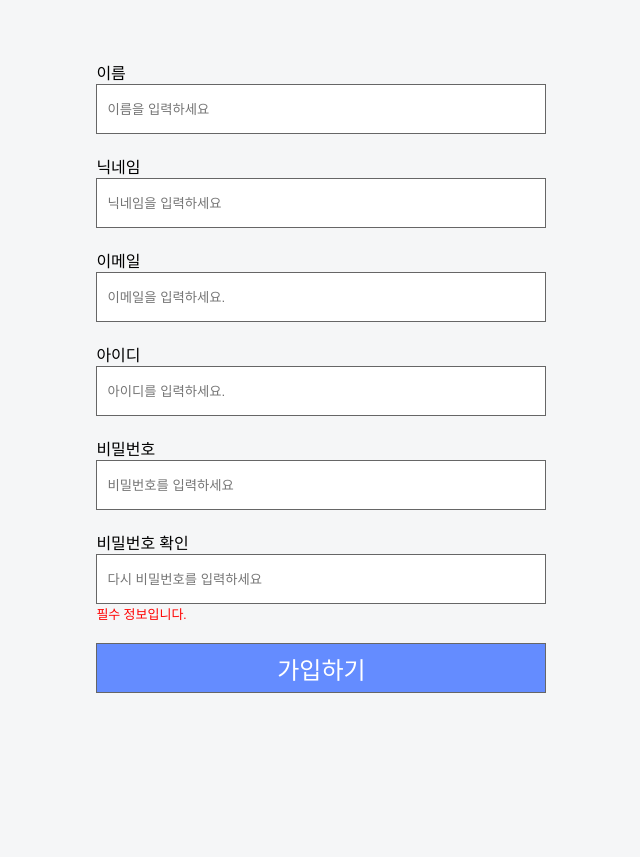
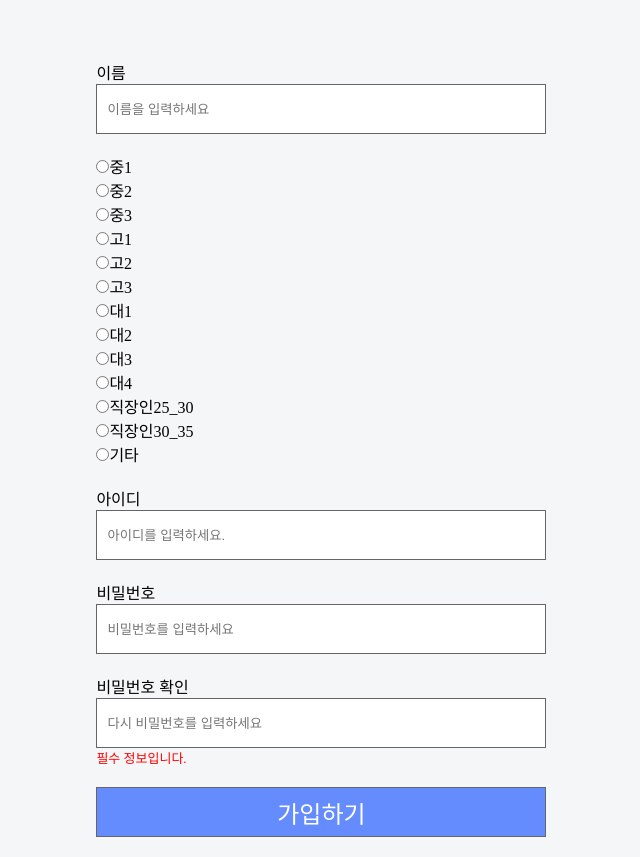
Before and after one commit to XITO404/SSP_Project, a Flask app: template templates/signup.html in a window 1280 px wide. Shown: the whole page, without its empty margins (390-1030 px from the left). Before the commit the page ends 693 px from the top, so only its background shows below. Run offline with Flask 2, Linux system fonts and the light colour scheme; the template is opened without the code that fills it, so the values that code supplies are empty.

Commit message:
오타 수정

```diff
--- a/app.py
+++ b/app.py
@@ -11,5 +11,9 @@ app = Flask(__name__)
 def mainpage():
     return render_template("mainpage.html")
 
+#@app.route()
+def signup():
+    return render_template("signup.html")
+
 if __name__ == '__main__':
     app.run(debug=True)
--- a/templates/mainpage.html
+++ b/templates/mainpage.html
@@ -88,7 +88,7 @@
                     <img src="ssp_logo.JPG"></img>
                 </div>
                  <div id="login" style="float:right;" >
-                    <a href='./basic.html'>Login</a>
+                    <a href='./login.html'>Login</a>
                      &nbsp;&nbsp;&nbsp;&nbsp;&nbsp;&nbsp;
                     <a href='./signup.html'>Sign Up</a>
                      &nbsp;&nbsp;&nbsp;&nbsp;&nbsp;&nbsp;&nbsp;&nbsp;&nbsp;&nbsp;&nbsp;
--- a/templates/signup.html
+++ b/templates/signup.html
@@ -31,15 +31,29 @@
     </head>
 
     <body>
-		<form method ="post">
+		<form method ="post" action="../db.py">
 			<div>
 				<ul>
 					<li><span >이름 </span><br><input type = "text" placeholder = "이름을 입력하세요" class = 'box' name="name" id='name'/></li>
-					<li><span >닉네임 </span><br><input type = "text" placeholder = "닉네임을 입력하세요" class = 'box' name="nickname" id='nickname'/></li>
-					<li><span >이메일</span><br><input type = "text" placeholder = "이메일을 입력하세요." class = 'box' name="email" id='mail'/></li>
+					<li>
+						<label>
+							<input type="radio" name="label">중1<br>
+							<input type="radio" name="label">중2<br>
+							<input type="radio" name="label">중3<br>
+							<input type="radio" name="label">고1<br>
+							<input type="radio" name="label">고2<br>
+							<input type="radio" name="label">고3<br>
+							<input type="radio" name="label">대1<br>
+							<input type="radio" name="label">대2<br>
+							<input type="radio" name="label">대3<br>
+							<input type="radio" name="label">대4<br>
+							<input type="radio" name="label">직장인25_30<br>
+							<input type="radio" name="label">직장인30_35<br>
+							<input type="radio" name="label">기타<br>
+						</label>
+					</li>
 					<li><span >아이디</span><br><input type = "text" class ='box' name="id" id="id" placeholder="아이디를 입력하세요." /><br></li>
-					<li><span >비밀번호</span><br><input type = "password" placeholder = "비밀번호를 입력하세요" class = 'box' name="password" id='password' onchange="Same_check()"/>
-						<br></li>
+					<li><span >비밀번호</span><br><input type = "password" placeholder = "비밀번호를 입력하세요" class = 'box' name="password" id='password' onchange="Same_check()"/><br></li>
 					<li><span >비밀번호 확인 </span><br><input type = "password" placeholder = "다시 비밀번호를 입력하세요" class = 'box' name="pw1" id='pw1' onchange="Same_check()"/>
 						<br><span class = 'necessary' >필수 정보입니다.</span></li>
 					<li><input class='button'type="submit" value="가입하기"></li>
```
Also changed, not shown: db.py (deleted, +0 -42 lines).
